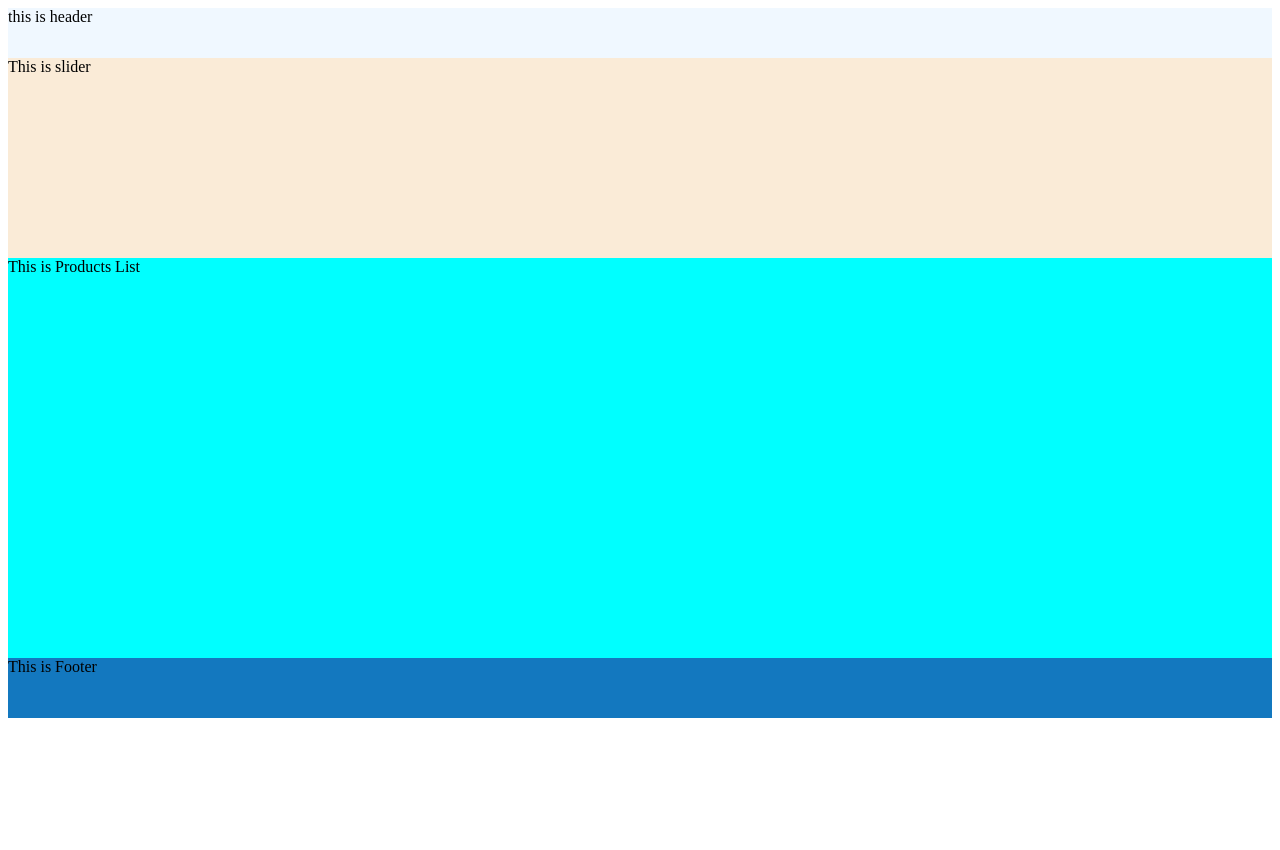
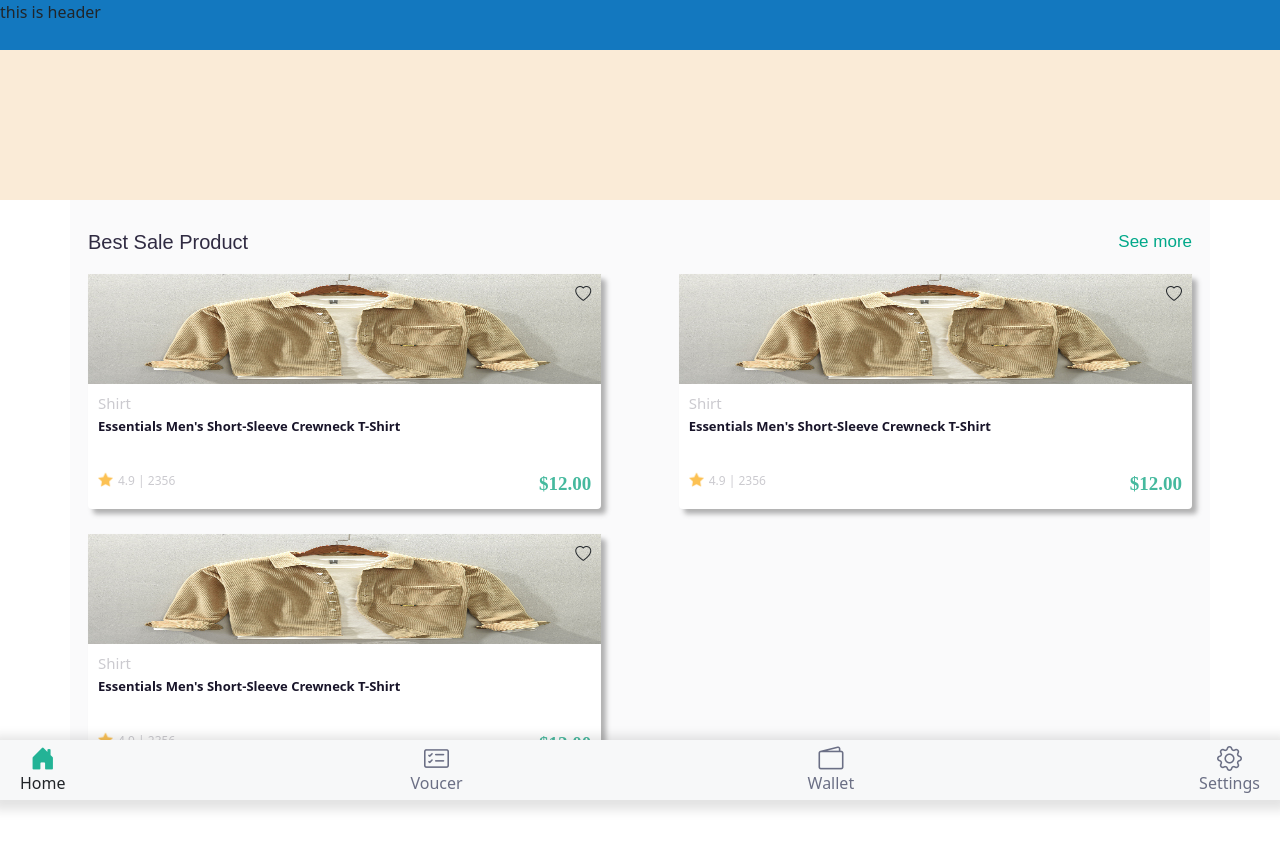
Before and after one commit to naeem2290/mobile-ui-design, an Angular app: page / in a window 1280 px wide. Shown: the top 850 px of the page. Before the commit the page ends 800 px from the top, so only its background shows below. Built offline with nearby package versions, Linux system fonts and the light colour scheme.

Commit message:
Footer and product list completed

```diff
--- a/angular.json
+++ b/angular.json
@@ -1,5 +1,8 @@
 {
   "$schema": "./node_modules/@angular/cli/lib/config/schema.json",
+  "cli": {
+    "analytics": "a515f7b1-a71c-4bf4-88c6-0ab21d3acf4e"
+  },
   "version": 1,
   "newProjectRoot": "projects",
   "projects": {
--- a/src/app/footer/footer.component.css
+++ b/src/app/footer/footer.component.css
@@ -0,0 +1,33 @@
+.footer-container {
+    height: 60px;
+    background: #f7f8f9;
+    position: fixed;
+    bottom: 0;
+    width: 100%;
+    display: flex;
+    justify-content: space-between;
+    align-items: center;
+    padding: 0 20px;
+    box-shadow: 0px 3px 10px 7px rgb(68 68 68 / 15%)
+}
+
+.footer-container span {
+    display: flex;
+    flex-direction: column;
+    text-align: center;
+}
+
+.bi-house-door-fill::before {
+    content: "\f422";
+    color: #23b396;
+}
+
+.footer-container span span {
+    font-size: 25px;
+    color: #6b6f85;
+}
+
+.footer-container span .non-active {
+    color: #6b6f85;
+    text-decoration: none;
+}
--- a/src/app/footer/footer.component.html
+++ b/src/app/footer/footer.component.html
@@ -1 +1,18 @@
-<div style="height: 60px; background: rgb(19, 120, 191)">This is Footer</div>
+<div class="footer-container">
+    <span>
+        <span class='bi bi-house-door-fill'></span>
+        <a>Home</a>
+    </span>
+    <span>
+        <span class='bi bi-card-checklist'></span>
+        <a class="non-active">Voucer</a>
+    </span>
+    <span>
+        <span class="bi bi-wallet2"></span>
+        <a class="non-active">Wallet</a>
+    </span>
+    <span>
+        <span class="bi bi-gear"></span>
+        <a class="non-active">Settings</a>
+    </span>
+</div>
--- a/src/app/header/header.component.css
+++ b/src/app/header/header.component.css
@@ -0,0 +1,7 @@
+.header-container {
+    height: 50px;
+    background: rgb(19, 120, 191);
+    position: fixed;
+    top: 0;
+    width: 100%;
+}
--- a/src/app/header/header.component.html
+++ b/src/app/header/header.component.html
@@ -1 +1 @@
-<div style="height: 50px; background: aliceblue">this is header</div>
+<div class="header-container">this is header</div>
--- a/src/app/products-list/products-list.component.css
+++ b/src/app/products-list/products-list.component.css
@@ -0,0 +1,101 @@
+.container {
+    min-height: 473px;
+    background: #fafafb;
+    margin-bottom: 60px;
+}
+
+.heading-wrapper {
+    display: flex;
+    justify-content: space-between;
+    align-items: center;
+
+}
+
+.heading {
+    font-family: sans-serif;
+    font-size: 20px;
+    margin: 30px 0px 20px 6px;
+    color: #302b42;
+}
+
+.see-btn {
+    font-size: 17px;
+    font-family: sans-serif;
+    margin: 10px 6px 0 0px;
+    color: #00a889;
+    text-decoration: none;
+}
+
+/* Product list */
+
+.Products-wrapper {
+    margin: 0 6px 0px 6px;
+    min-height: 473px;
+    justify-content: space-between;
+}
+
+.card {
+    width: 46.5%;
+    background: #ffffff;
+    height: 235px;
+    margin-bottom: 25px;
+    padding: 0;
+    border: 0 !important;
+    box-shadow: 5px 5px 5px rgb(68 68 68 / 40%);
+}
+
+/* .card span {
+    position: absolute;
+    top: 8px;
+    right: 10px;
+} */
+
+.content h4 {
+    font-size: 15px;
+    color: #cbcacf;
+    padding: 10px 0px 0 10px;
+    margin: 0;
+}
+
+.content p {
+    font-size: 13px;
+    color: #181429;
+    padding: 5px 13px 0 10px;
+    margin-bottom: 15px;
+    height: 45px;
+    overflow: hidden;
+}
+
+.price {
+    display: flex;
+    height: 25px;
+    justify-content: space-between;
+    align-items: center;
+}
+
+.price span {
+    display: flex;
+    height: 25px;
+    padding: 0 0 0 10px;
+}
+
+.price span img {
+    width: 15px;
+    height: 15px;
+}
+
+.price p {
+    font-size: 12px;
+    color: #cbcacf;
+    margin: 0;
+    padding: 0px 0px 0 5px;
+}
+
+.price h4 {
+    color: #45b99e;
+    font-size: 19px;
+    margin: 0;
+    font-weight: 600;
+    padding: 0 10px 0 0;
+    font-family: cursive;
+}
--- a/src/app/products-list/products-list.component.html
+++ b/src/app/products-list/products-list.component.html
@@ -1 +1,54 @@
-<div style="height: 400px; background: aqua">This is Products List</div>
+<div class="container">
+    <div class="heading-wrapper">
+        <h2 class="heading">Best Sale Product</h2>
+        <a class="see-btn">See more</a>
+    </div>
+    <div class="row Products-wrapper">
+        <div class="card">
+            <img src="assets/shirt.jpg" alt="" width="100%" height="110">
+            <!-- <i class='fa fa-heart-o'></i> -->
+            <span class="bi bi-heart" style="position: absolute; top: 8px; right: 10px;"></span>
+            <div class="content">
+                <h4>Shirt</h4>
+                <p><b>Essentials Men's Short-Sleeve Crewneck T-Shirt</b></p>
+                <div class="price">
+                    <span>
+                        <img src="assets/star.png">
+                        <p>4.9 | 2356</p>
+                    </span>
+                    <h4>$12.00</h4>
+                </div>
+            </div>
+        </div>
+        <div class="card">
+            <img src="assets/shirt.jpg" alt="" width="100%" height="110">
+            <span class="bi bi-heart" style="position: absolute; top: 8px; right: 10px;"></span>
+            <div class="content">
+                <h4>Shirt</h4>
+                <p><b>Essentials Men's Short-Sleeve Crewneck T-Shirt</b></p>
+                <div class="price">
+                    <span>
+                        <img src="assets/star.png">
+                        <p>4.9 | 2356</p>
+                    </span>
+                    <h4>$12.00</h4>
+                </div>
+            </div>
+        </div>
+        <div class="card">
+            <img src="assets/shirt.jpg" alt="" width="100%" height="110">
+            <span class="bi bi-heart" style="position: absolute; top: 8px; right: 10px;"></span>
+            <div class="content">
+                <h4>Shirt</h4>
+                <p><b>Essentials Men's Short-Sleeve Crewneck T-Shirt</b></p>
+                <div class="price">
+                    <span>
+                        <img src="assets/star.png">
+                        <p>4.9 | 2356</p>
+                    </span>
+                    <h4>$12.00</h4>
+                </div>
+            </div>
+        </div>
+    </div>
+</div>
--- a/src/index.html
+++ b/src/index.html
@@ -6,8 +6,11 @@
   <base href="/">
   <meta name="viewport" content="width=device-width, initial-scale=1">
   <link rel="icon" type="image/x-icon" href="favicon.ico">
+  <link href="https://cdn.jsdelivr.net/npm/bootstrap@5.0.2/dist/css/bootstrap.min.css" rel="stylesheet" integrity="sha384-EVSTQN3/azprG1Anm3QDgpJLIm9Nao0Yz1ztcQTwFspd3yD65VohhpuuCOmLASjC" crossorigin="anonymous">
+  <!-- <link href="//maxcdn.bootstrapcdn.com/font-awesome/4.1.0/css/font-awesome.min.css" rel="stylesheet"> -->
+  <link rel="stylesheet" href="https://cdn.jsdelivr.net/npm/bootstrap-icons@1.7.2/font/bootstrap-icons.css">
 </head>
-<body>
+<body style="margin: 0;">
   <app-root></app-root>
 </body>
 </html>
```
Also changed, not shown: src/assets/shirt.jpg (added), src/assets/star.png (added).
